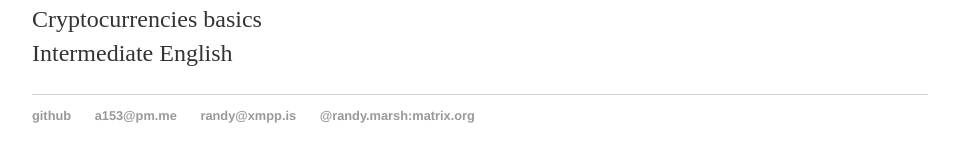
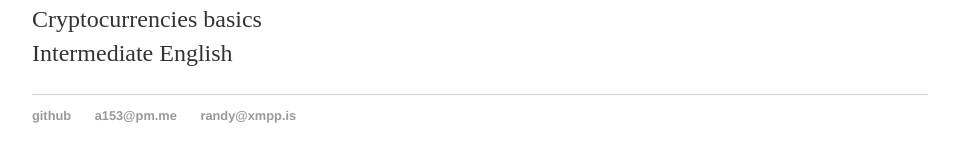
Before and after one commit to aa153/aa153.github.io, a Jekyll site: the page built from index.html, in a window 1280 px wide. Shown: the part 437-599 px from the top of the page, without its empty margins (160-1119 px from the left). Built offline with Jekyll 4.4.1, drawn with Linux system fonts in a browser that asks for light colours.

Commit message:
Update default.html

```diff
--- a/_layouts/default.html
+++ b/_layouts/default.html
@@ -23,7 +23,6 @@
 		<li><a href="https://github.com/aa153">github</a></li>
 		<li><a href="mailto:a153@protonmail.com">a153@pm.me</a></li>
 		<li><a href="https://conversejs.org/" target="_blank">randy@xmpp.is</a></li>
-		<li><a href="https://riot.im/app/#/welcome" target="_blank">@randy.marsh:matrix.org</a></li>
 	</ul>
 	</footer>
 </body>
```
